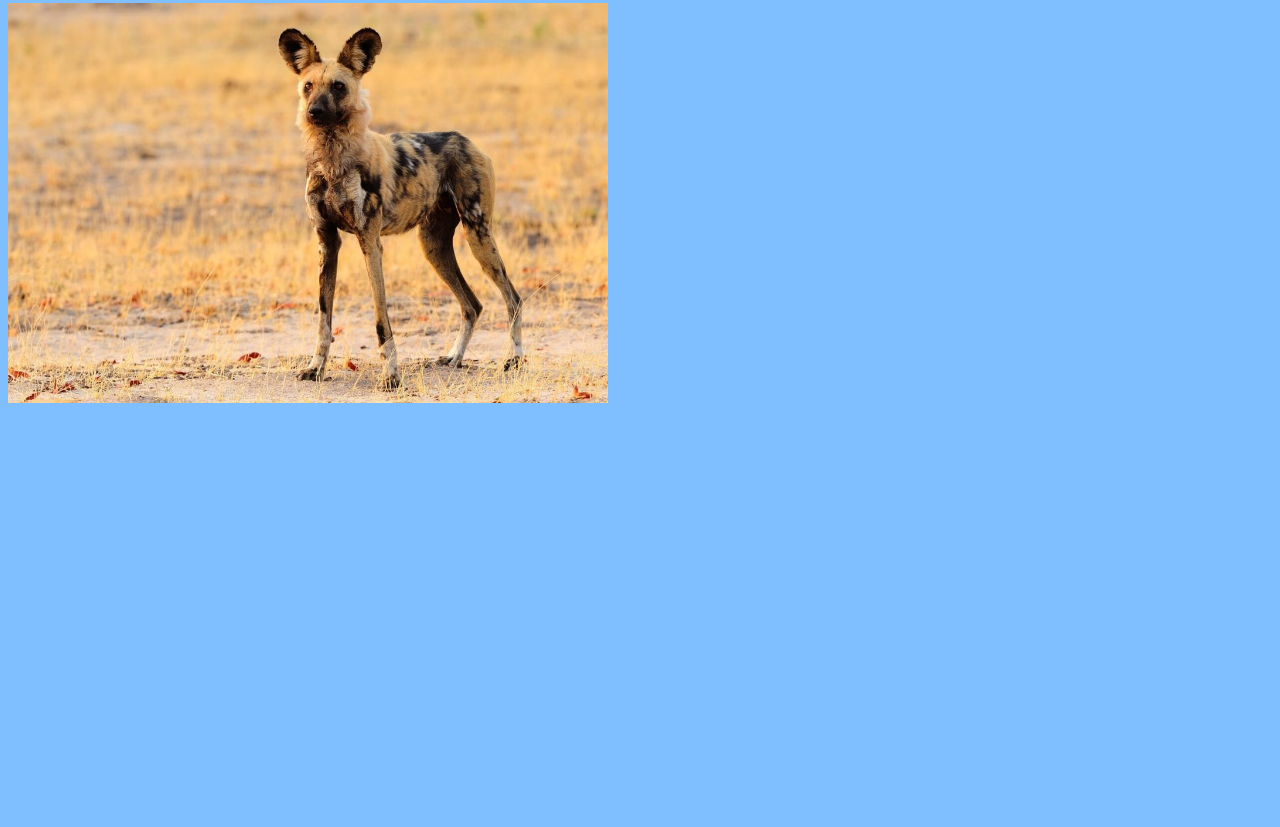
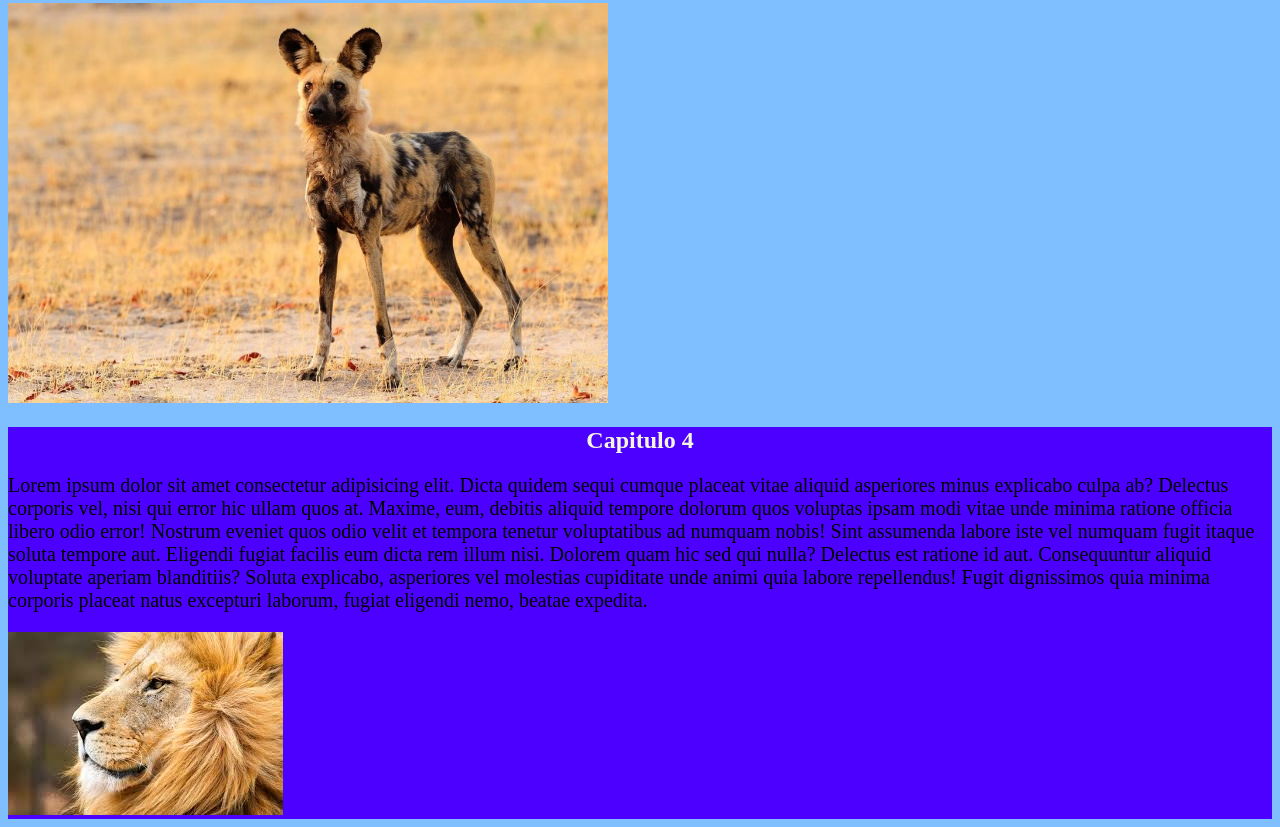
Before and after one commit to Fr4nkVill4nuev4/Introduccion-css, a plain HTML site: page introduccion-css/page/index.html in a window 1280 px wide. Shown: the part 1560-2387 px from the top of the page. Before the commit the page ends 1975 px from the top, so only its background shows below. Drawn offline with Linux system fonts and the light colour scheme.

Commit message:
➕ADD : new div added.

```diff
--- a/introduccion-css/page/index.html
+++ b/introduccion-css/page/index.html
@@ -38,5 +38,15 @@
 
         <img src="../image/llena.jpg" width="600px" alt="llena">
     </div>
+
+    <div style="background-color:#4c00ff">
+        <h2 style="color: beige; text-align: center;">Capitulo 4</h1>
+            <p style="font-size: 20px;">Lorem ipsum dolor sit amet consectetur adipisicing elit. Dicta quidem sequi cumque placeat vitae aliquid asperiores minus explicabo culpa ab? Delectus corporis vel, nisi qui error hic ullam quos at.
+            Maxime, eum, debitis aliquid tempore dolorum quos voluptas ipsam modi vitae unde minima ratione officia libero odio error! Nostrum eveniet quos odio velit et tempora tenetur voluptatibus ad numquam nobis!
+            Sint assumenda labore iste vel numquam fugit itaque soluta tempore aut. Eligendi fugiat facilis eum dicta rem illum nisi. Dolorem quam hic sed qui nulla? Delectus est ratione id aut.
+            Consequuntur aliquid voluptate aperiam blanditiis? Soluta explicabo, asperiores vel molestias cupiditate unde animi quia labore repellendus! Fugit dignissimos quia minima corporis placeat natus excepturi laborum, fugiat eligendi nemo, beatae expedita.</p style="font-size: 20px;">
+
+            <img src="../image/leon.jpg" alt="leon">
+    </div>
 </body>
 </html>
```
Also changed, not shown: introduccion-css/image/leon.jpg (added).
